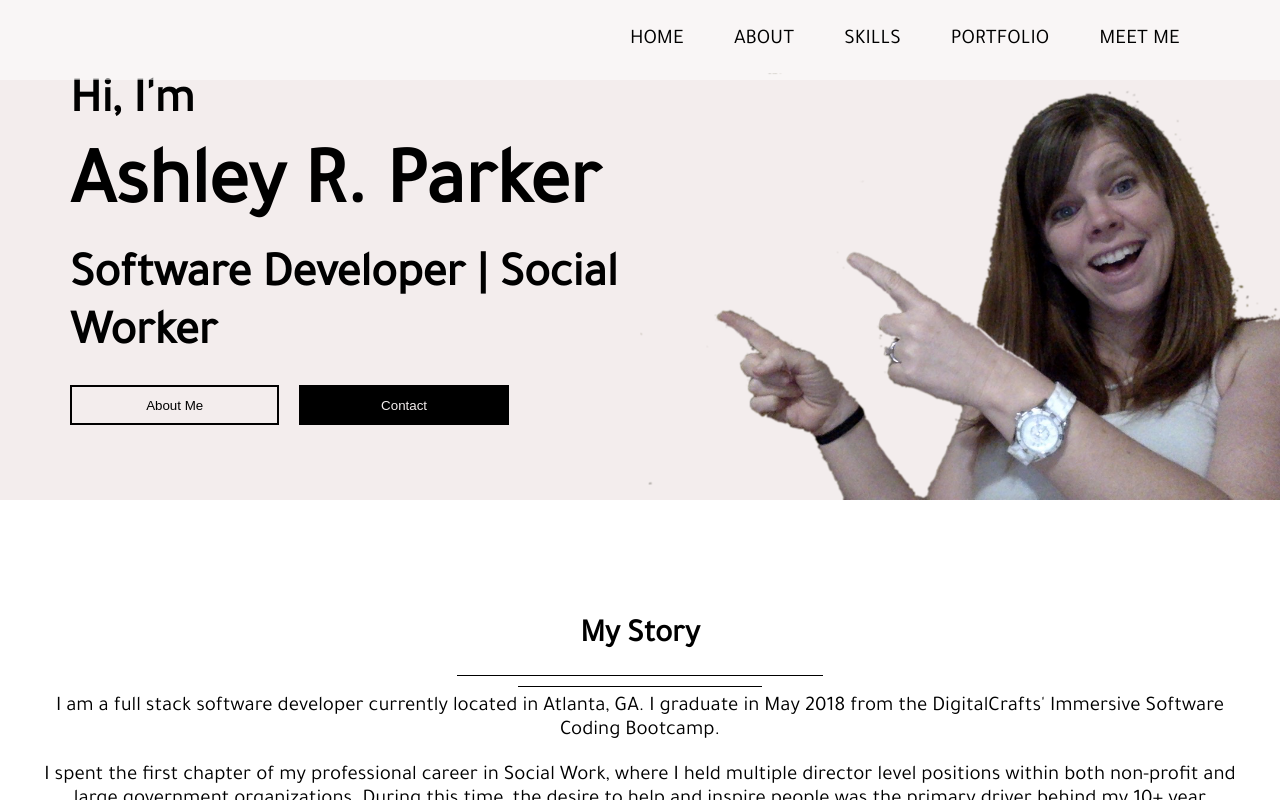
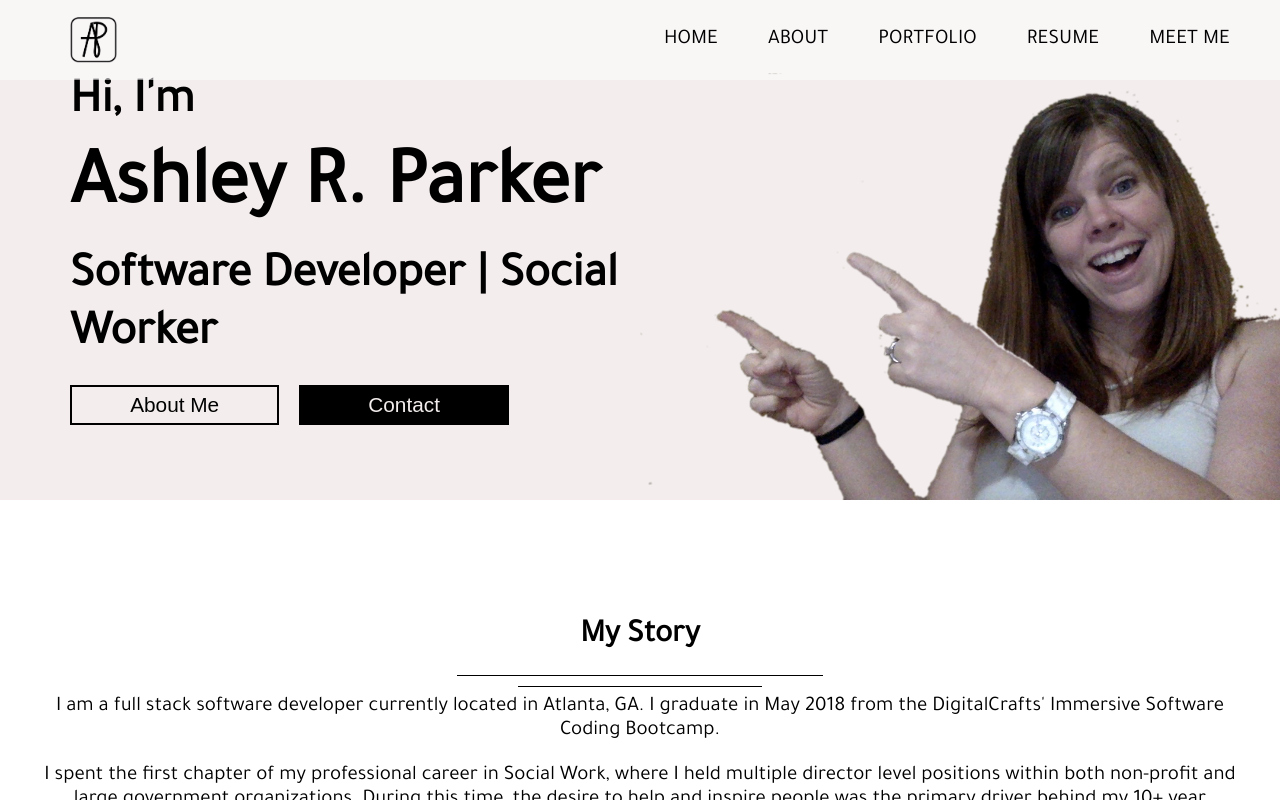
Before and after one commit to aparker22/Resume, a website: page static/index.html in a window 1280 px wide. Drawn offline with Linux system fonts and the light colour scheme.

Commit message:
Added Logo

```diff
--- a/static/index.html
+++ b/static/index.html
@@ -11,12 +11,16 @@
     <div class="content">
         <div class="top">
             <div class="top-navbar">
-                <ul>
+                <ul class="top-navbar-left">
+                    <li><img src="logo.png"></li>
+                </ul>
+
+                <ul class="top-navbar-right">
                     <li>HOME</li>
                     <li>ABOUT</li>
-                    <li>SKILLS</li>
                     <li>PORTFOLIO</li>
-                    <li>MEET ME<li>
+                    <li>RESUME</li>
+                    <li>MEET ME</li>
                 </ul>
             </div>
             <div class="top-summary">
--- a/static/structureStyles.css
+++ b/static/structureStyles.css
@@ -18,6 +18,7 @@ body, .content {
     flex-direction: column;
     overflow: auto;
     height: 100%;
+    background-color: white;
 }
 
 .top {
@@ -43,22 +44,45 @@ body, .content {
     top: 0;
     display: flex;
     flex-direction: row;
-    justify-content: flex-end;
+    justify-content: space-between;
     align-items: center;
 }
 
-.top-navbar ul {
+.top-navbar-left li img {
+    width: 25%;
+    height: 25%;
+}
+
+.top-navbar-right, .top-navbar-left {
     list-style: none;
     padding: 0;
     margin: 0;
     display: flex;
     flex-direction: row;
+    width: 80%;
+    justify-content: flex-end;
+    align-items: center;
 }
 
-.top-navbar ul li {
+.top-navbar-right li {
     margin-right: 50px;
     font-size: 1.3em;
+    justify-content: center;
+    align-items: center;
 }
+
+.top-navbar-left {
+    width: 20%;
+    justify-content: center;
+
+}
+
+.top-navbar-left li {
+    display: flex;
+    padding-left: 70px;
+}
+
+
 
 .top-summary {
     width: 60%;
@@ -122,6 +146,7 @@ h3 {
      height: 40px;
      margin: 20px 20px 0 0;
      border: 2px solid black;
+     font-size: 1.3em;
  }
 
  .about-button {
@@ -131,6 +156,11 @@ h3 {
  .about-button:hover {
      background-color: black;
      color: rgb(243, 237, 237);
+ }
+
+ .projects-button, .skills-button:hover {
+     background-color: black;
+     color: white;
  }
 
  .contact-button {
```
Also changed, not shown: static/logo.png (added), 1 other file.
